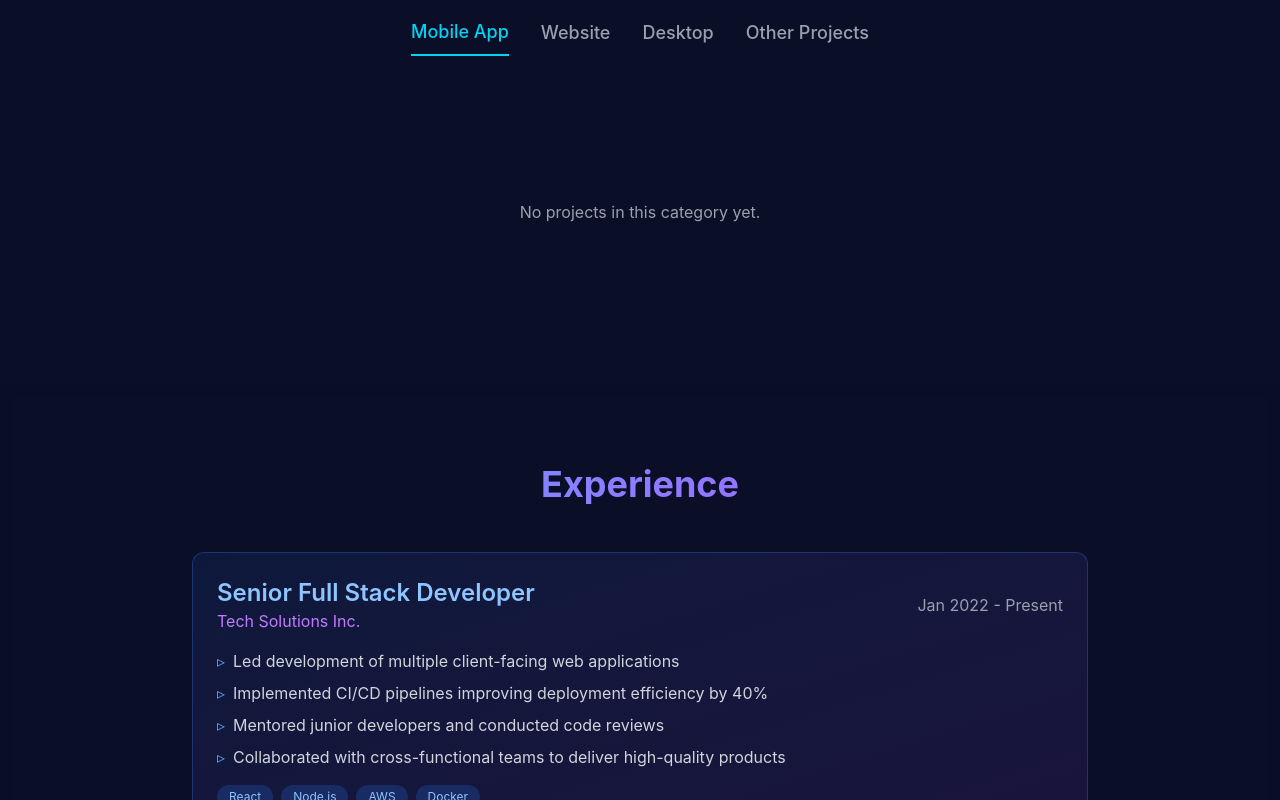
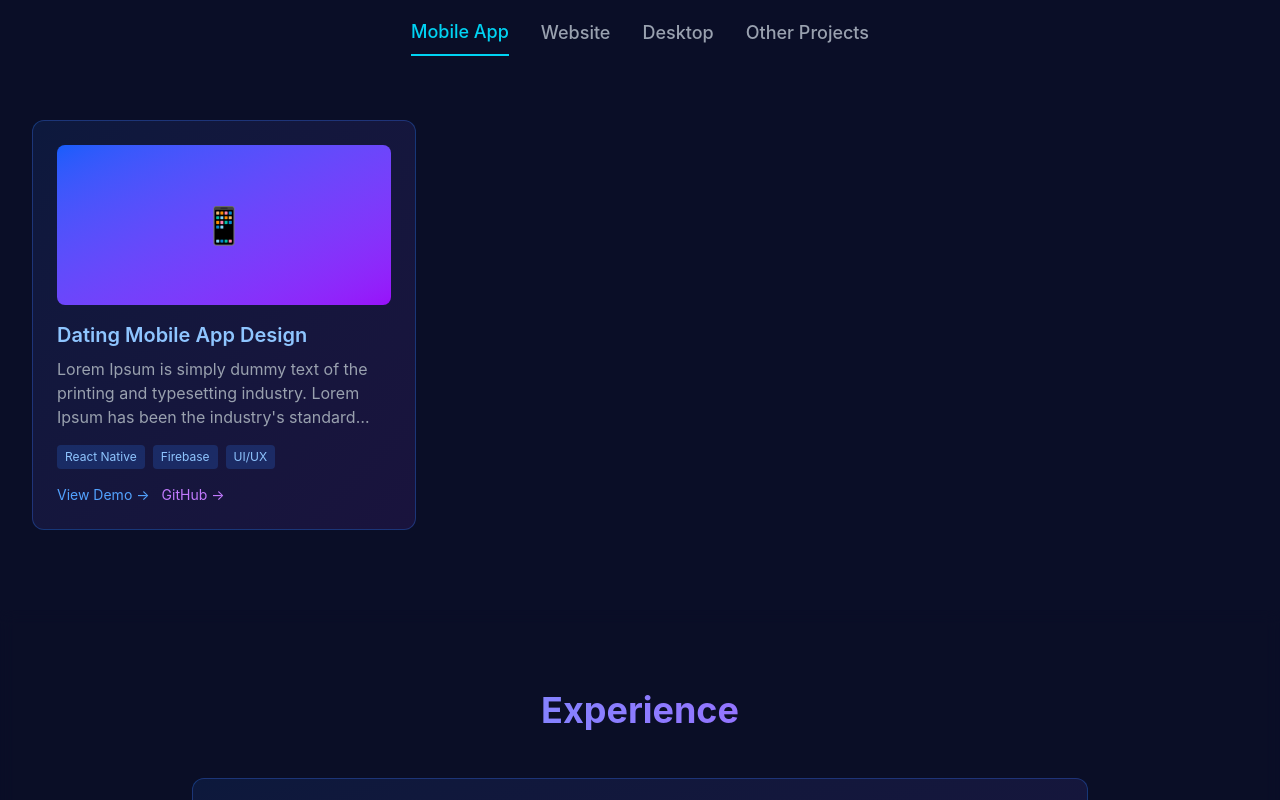
Before and after one commit to Keed0303/my-app, a Next.js app: page / in a window 1280 px wide. Shown: the part 1480-2280 px from the top of the page. Built offline with nearby package versions, Linux system fonts and the light colour scheme.

Commit message:
feat: add category and image fields to Project type
Introduces a 'category' field to the Project type and updates projectData entries to include categories. Also adds an optional 'image' field to the Project type for future use.

```diff
--- a/data/Project.tsx
+++ b/data/Project.tsx
@@ -2,33 +2,39 @@ import { Project } from "@/types/Project";
 
 export const projectData: Project[] = [
   {
+    title: 'Dating Mobile App Design',
+    description: 'Lorem Ipsum is simply dummy text of the printing and typesetting industry. Lorem Ipsum has been the industry\'s standard dummy text ever since the 1500s, when an unknown printer took a galley of type and scrambled it to make a type specimen book. It has survived not only five centuries, but also the leap into electronic typesetting, remaining essentially unchanged.',
+    tech: ['React Native', 'Firebase', 'UI/UX'],
+    category: 'Mobile App',
+  },
+  {
     title: 'E-Commerce Platform',
     description: 'A full-stack e-commerce solution with payment integration and admin dashboard.',
     tech: ['React', 'Node.js', 'MongoDB'],
+    category: 'Website',
   },
   {
     title: 'Task Management App',
     description: 'Collaborative task management tool with real-time updates and team features.',
     tech: ['Next.js', 'TypeScript', 'Firebase'],
+    category: 'Website',
   },
   {
     title: 'Portfolio Website',
     description: 'Modern portfolio website with animations and responsive design.',
     tech: ['React', 'Tailwind CSS', 'Framer Motion'],
+    category: 'Website',
+  },
+  {
+    title: 'Desktop Media Player',
+    description: 'A powerful desktop application for playing and organizing media files with advanced features.',
+    tech: ['Electron', 'React', 'Node.js'],
+    category: 'Desktop',
   },
   {
     title: 'Social Media Dashboard',
     description: 'Analytics dashboard for tracking social media metrics and engagement.',
     tech: ['React', 'Chart.js', 'API Integration'],
-  },
-  {
-    title: 'Weather Application',
-    description: 'Real-time weather app with location detection and forecasting.',
-    tech: ['JavaScript', 'Weather API', 'CSS3'],
-  },
-  {
-    title: 'Blog Platform',
-    description: 'Content management system with markdown support and SEO optimization.',
-    tech: ['Next.js', 'MDX', 'Tailwind CSS'],
+    category: 'Other Projects',
   },
 ];
--- a/types/Project.ts
+++ b/types/Project.ts
@@ -2,4 +2,6 @@ export type Project = {
   title: string;
   description: string;
   tech: string[];
+  category: 'Mobile App' | 'Website' | 'Desktop' | 'Other Projects';
+  image?: string;
 };
```
